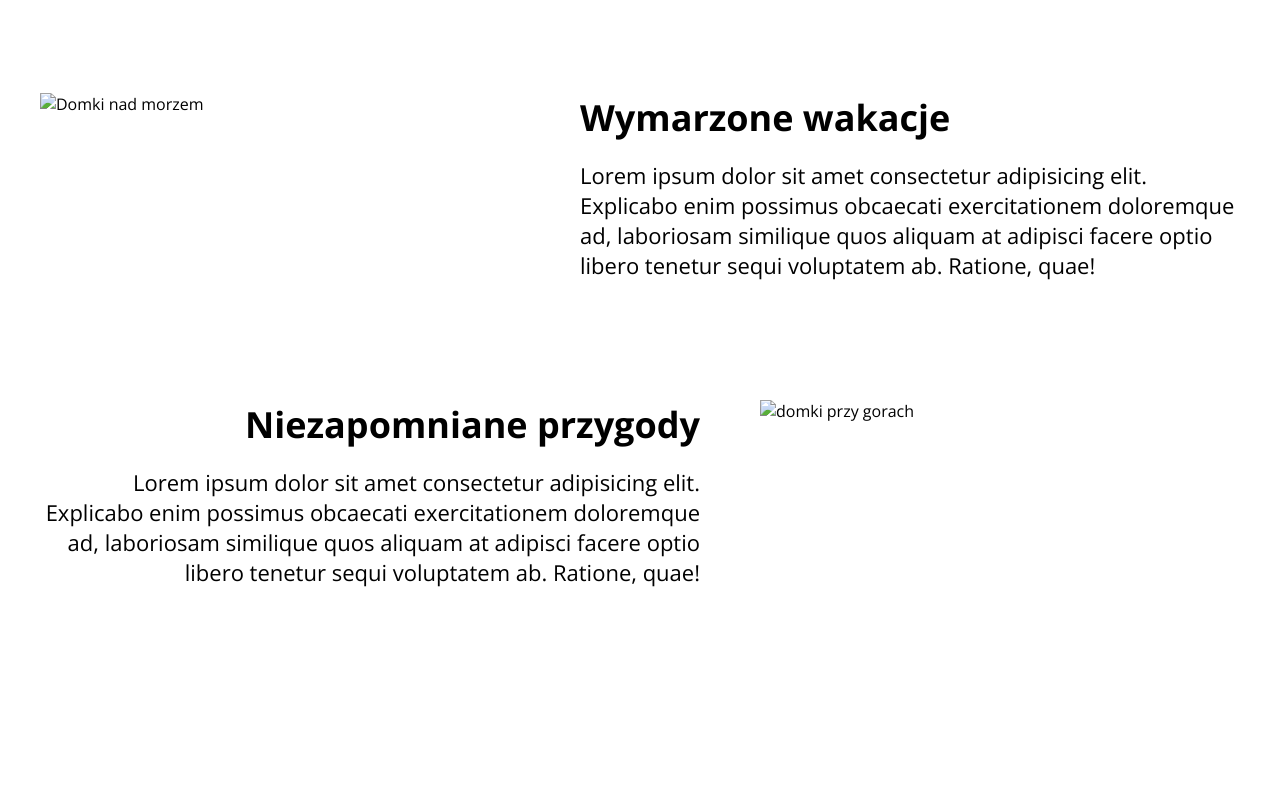
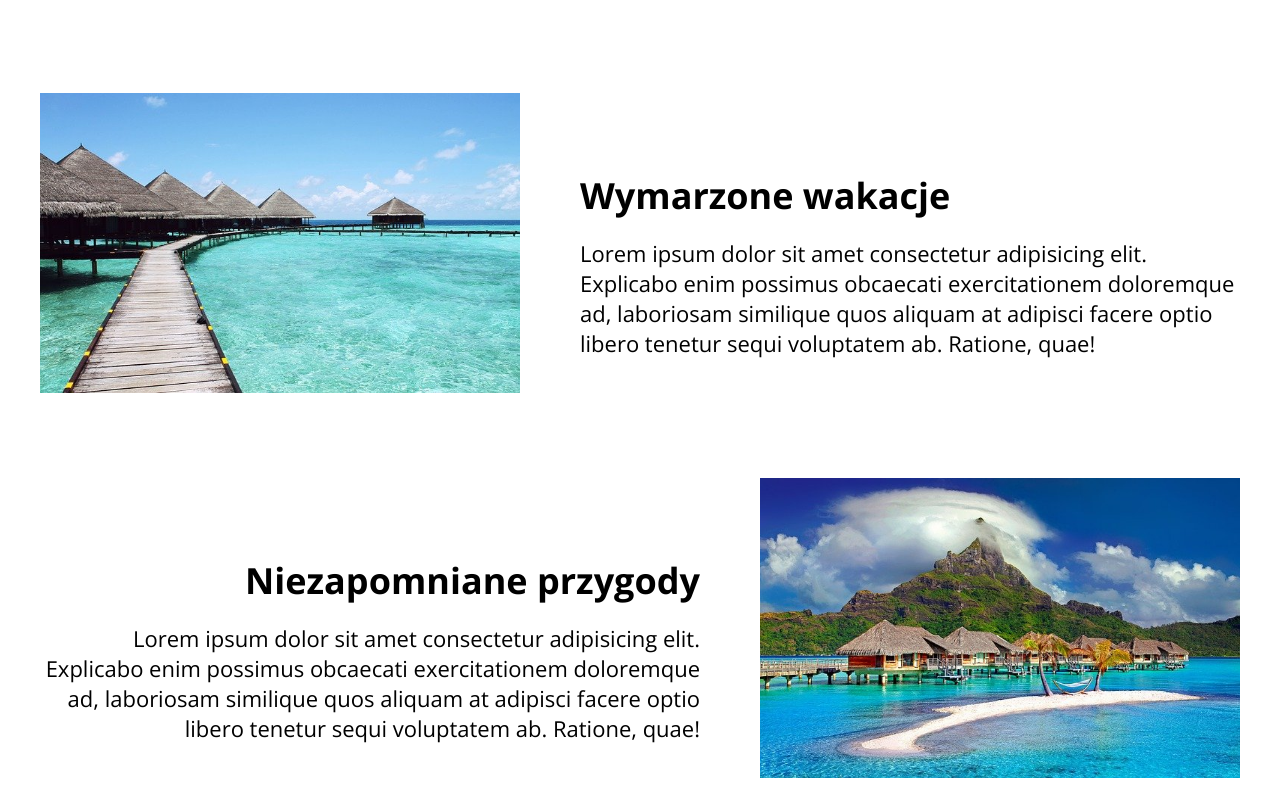
Before and after one commit to Skwar20/kurs-flex-box, a plain HTML site: page index.html in a window 1280 px wide. Shown: the part 828-1614 px from the top of the page. Drawn offline with nearby package versions, Linux system fonts and the light colour scheme; the site is published under a folder, as on GitHub Pages, so addresses that start at the root find nothing.

Commit message:
repair image

```diff
--- a/index.html
+++ b/index.html
@@ -43,7 +43,7 @@
 
                 <div class="dreams__box">
                     <div class="dreams__box-img">
-                        <img src="/img/Morze.jpg" alt="Domki nad morzem" class="dreams__img">
+                        <img src="img/Morze.jpg" alt="Domki nad morzem" class="dreams__img">
                     </div>
                     <div class="dreams__box-text">
                         <h3 class="dreams__title">Wymarzone wakacje</h3>
@@ -52,7 +52,7 @@
                 </div>
                 <div class="dreams__box">
                     <div class="dreams__box-img dreams__box-img--right">
-                        <img src="/img/wyspa.jpg" alt="domki przy gorach" class="dreams__img">
+                        <img src="img/wyspa.jpg" alt="domki przy gorach" class="dreams__img">
                     </div>
                     <div class="dreams__box-text dreams__box-text--right">
                         <h3 class="dreams__title">Niezapomniane przygody</h3>
```
